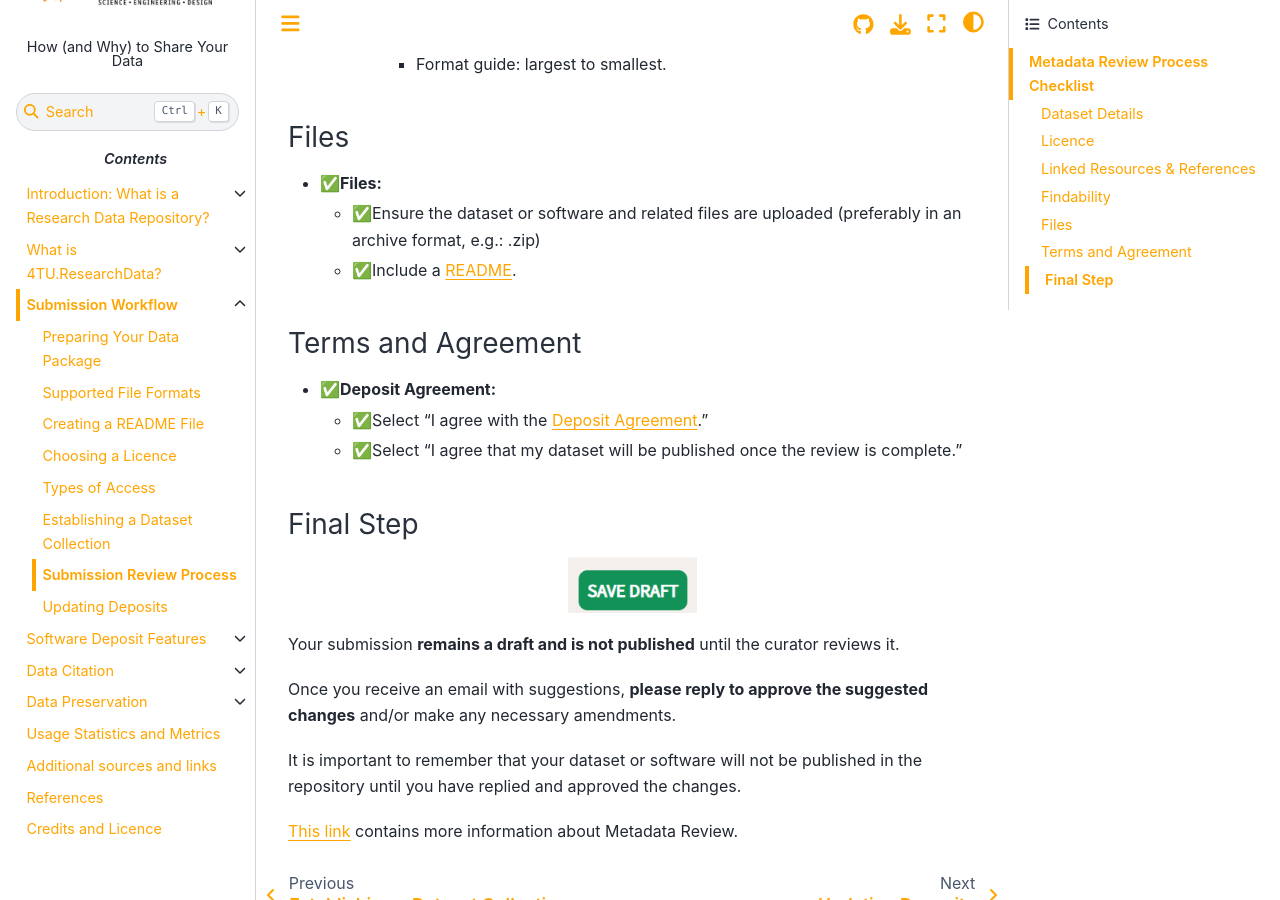
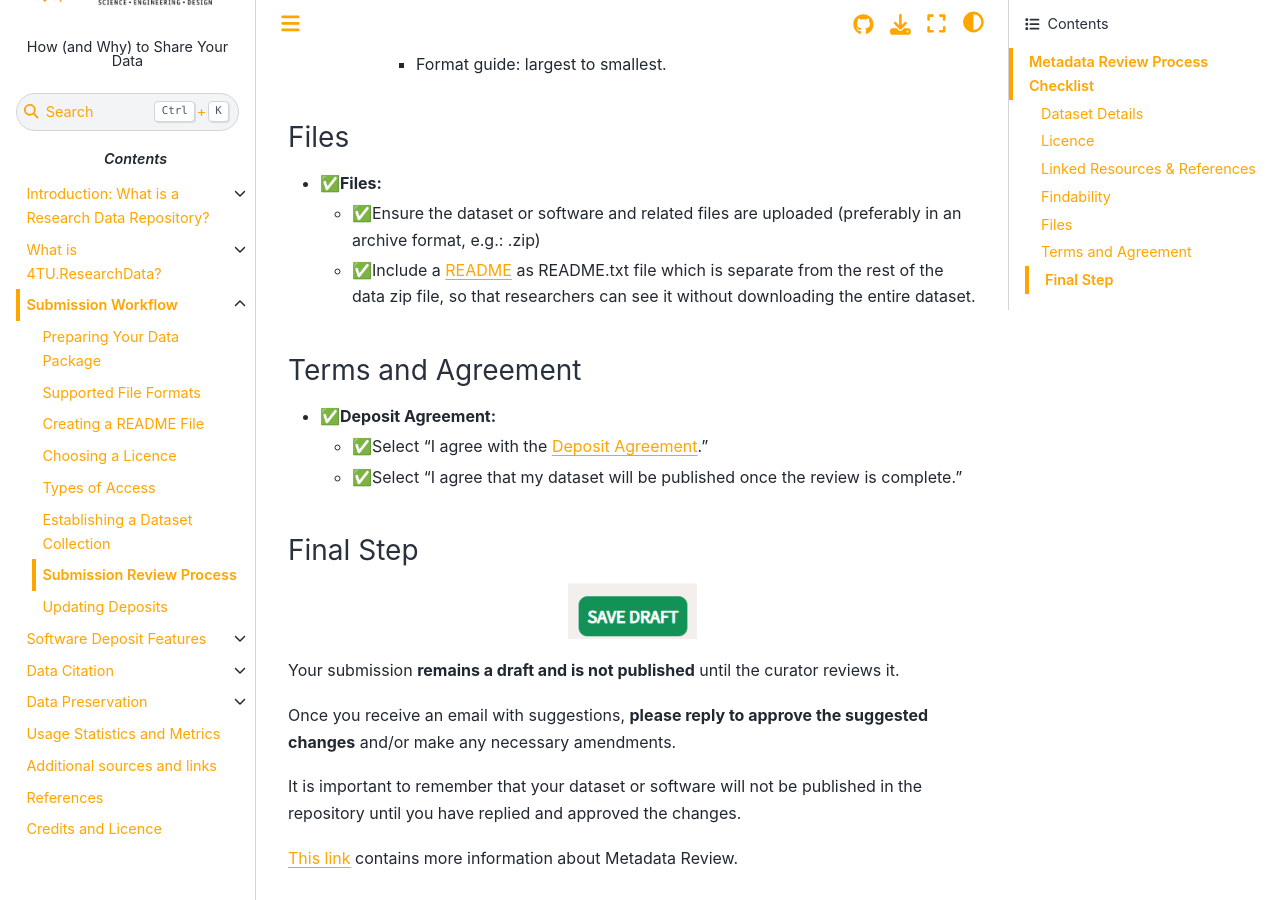
Before and after one commit to TUDelft-books/FAIR4TU_Submission_Help, a Jupyter Book: the page built from book/submission_workflow/data_curation.md, in a window 1280 px wide and 900 px high, scrolled down 4578 px. Built offline with Jupyter Book 1.0.4 settings and Sphinx 7.4.7 and the Sphinx Book theme 1.1.4, drawn with Linux system fonts in a browser that asks for light colours; pages that are not in the unit, such as notebooks, are missing from menus; comment, search, counter and statistics services are not loaded.

Commit message:
Update data_curation.md

```diff
--- a/book/submission_workflow/data_curation.md
+++ b/book/submission_workflow/data_curation.md
@@ -168,7 +168,7 @@ This human-centered approach not only improves the quality of your data but also
 ### Files
 - **✅Files:**
     - ✅Ensure the dataset or software and related files are uploaded (preferably in an archive format, e.g.: .zip)
-    - ✅Include a [README](/submission_workflow/readme_and_documentation).
+    - ✅Include a [README](/submission_workflow/readme_and_documentation) as README.txt file which is separate from the rest of the data zip file, so that researchers can see it without downloading the entire dataset.
 
 ### Terms and Agreement
 - **✅Deposit Agreement:**
```
